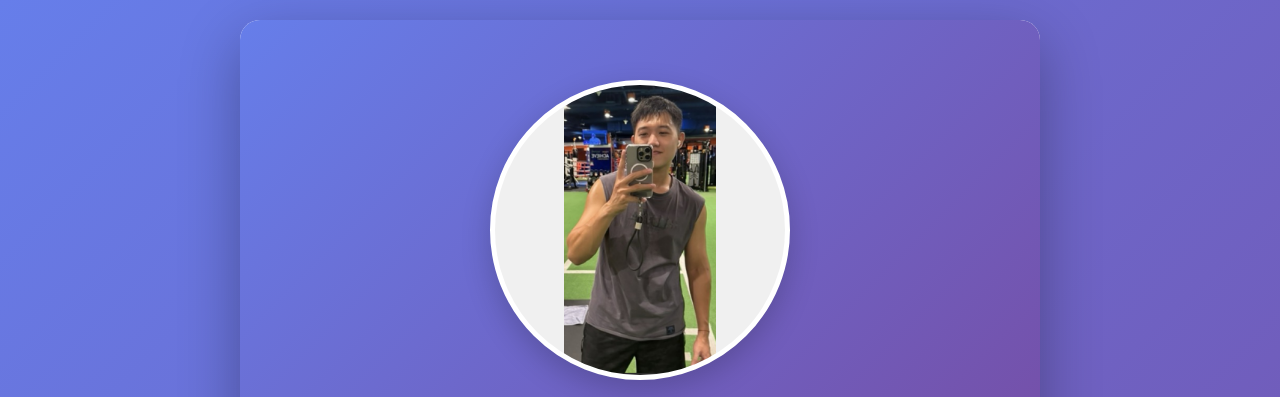
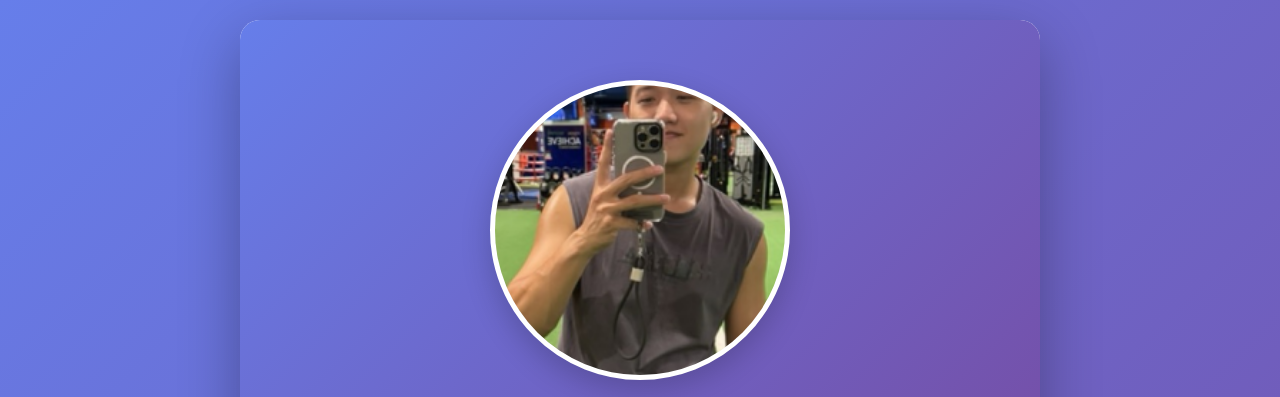
Before and after one commit to papaya821009-sudo/Peter_chen, a plain HTML site: page index.html in a window 1280 px wide. Shown: the top 397 px of the page. Drawn offline with Linux system fonts and the light colour scheme.

Commit message:
Update index.html

```diff
--- a/index.html
+++ b/index.html
@@ -69,7 +69,8 @@
             width: 100%;
             height: 100%;
             border-radius: 50%;
-            object-fit: contain;
+            object-fit: cover;
+            object-position: center 30%;
         }
 
         h1 {
```
